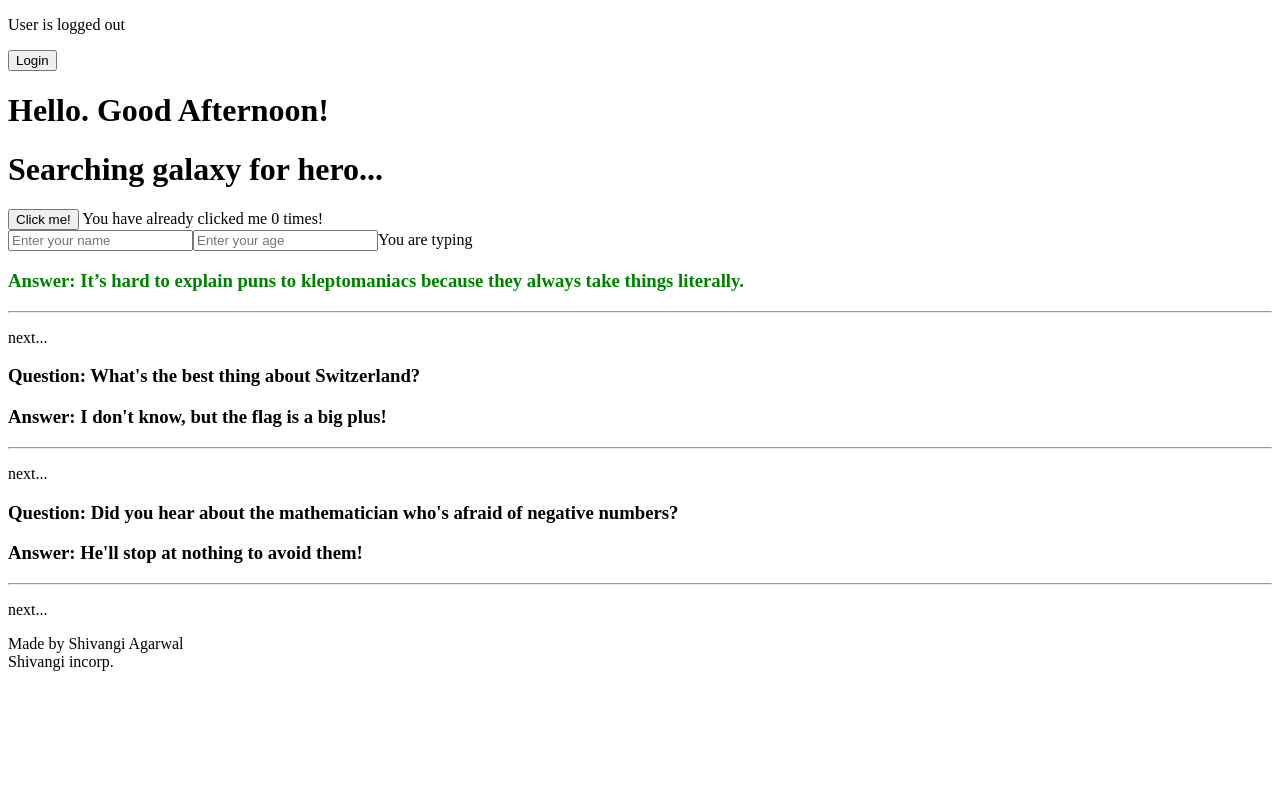
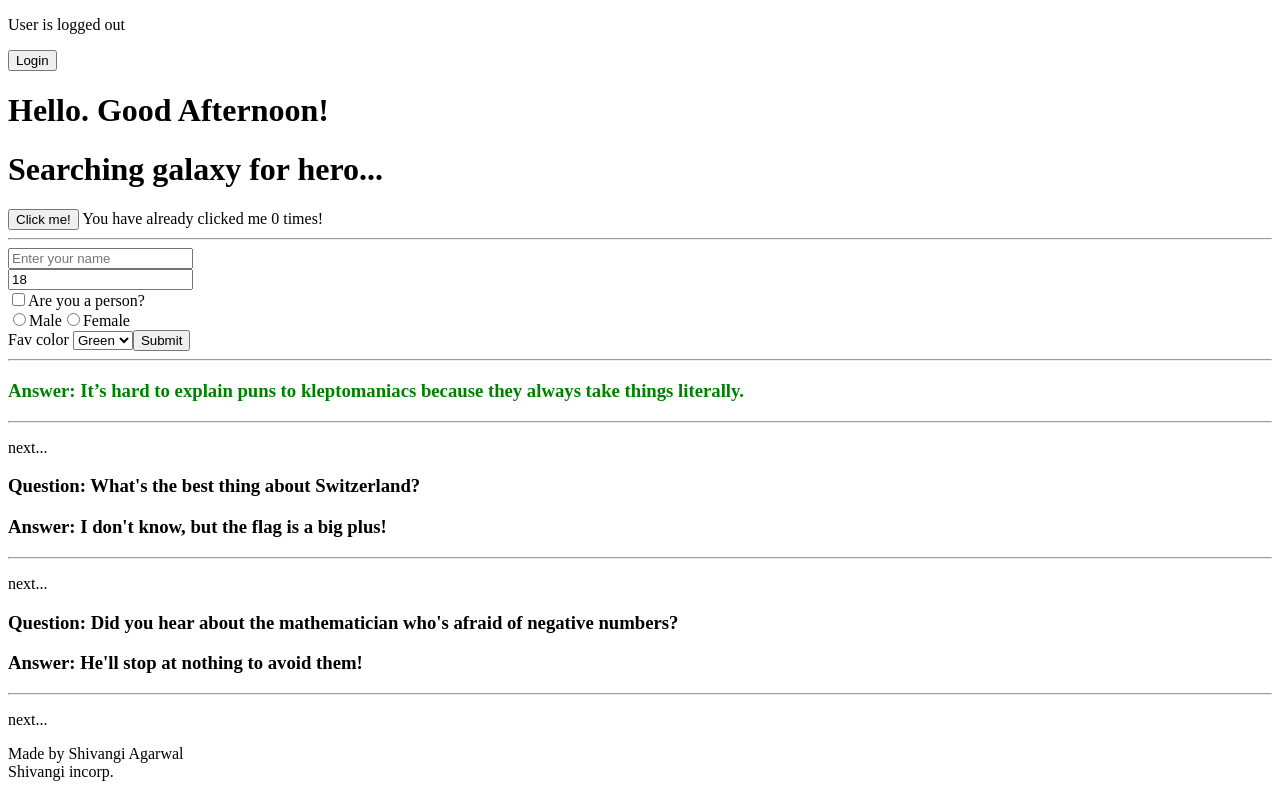
Before and after one commit to shivangi14/reactjs_basics, a React (Create React App) app: page / in a window 1280 px wide. Built offline with nearby package versions, Linux system fonts and the light colour scheme; no server answers.

Commit message:
Added form elements

```diff
--- a/src/components/Form.js
+++ b/src/components/Form.js
@@ -5,23 +5,45 @@ class Form extends Component{
         super()
         this.state={
             name :"",
-            age :""
+            age :18,
+            isPerson :false,
+            gender :"",
+            color : "green"
         }
         this.handleChange = this.handleChange.bind(this)
     }
 
     handleChange(event){
-        this.setState({
-            [event.target.name] : event.target.value
-        })
+        const {name,value,checked,type} = event.target
+        type === "checkbox"? this.setState({ [name]:checked}) : this.setState({[name] : value})
+
     }
+
+    handleSubmit(){
+        console.log(this.state)
+    }
+
 
     render(){
         return(
-            <form>
+            <form onSubmit={this.handleSubmit}>
+                <hr/>
                 <input type="text" placeholder="Enter your name" value={this.state.name} name="name" onChange={this.handleChange}/>
-                <input type="text" placeholder="Enter your age" value={this.state.age} name="age" onChange={this.handleChange}/>
-                You are typing {this.state.name} {this.state.age}
+                <br/>
+                <input type="number" placeholder="Enter your age" value={this.state.age} name="age" onChange={this.handleChange}/>
+                <br/>
+                <input type="checkbox" checked={this.state.isPerson} name="isPerson" onChange={this.handleChange} />Are you a person?
+                <br/>
+                <input type="radio" name="gender" value="male" checked={this.state.gender === "male"} onChange={this.handleChange} />Male
+                <input type="radio" name="gender" value="female" checked={this.state.gender === "female"} onChange={this.handleChange} />Female
+                <br/>
+                Fav color <select value={this.state.color} name="color" onChange={this.handleChange}>
+                    <option value="blue">Blue</option>
+                    <option value="red">Red</option>
+                    <option value="green">Green</option>
+                </select>
+                <button>Submit</button>
+                <hr/>
             </form>
         )
     }
```
